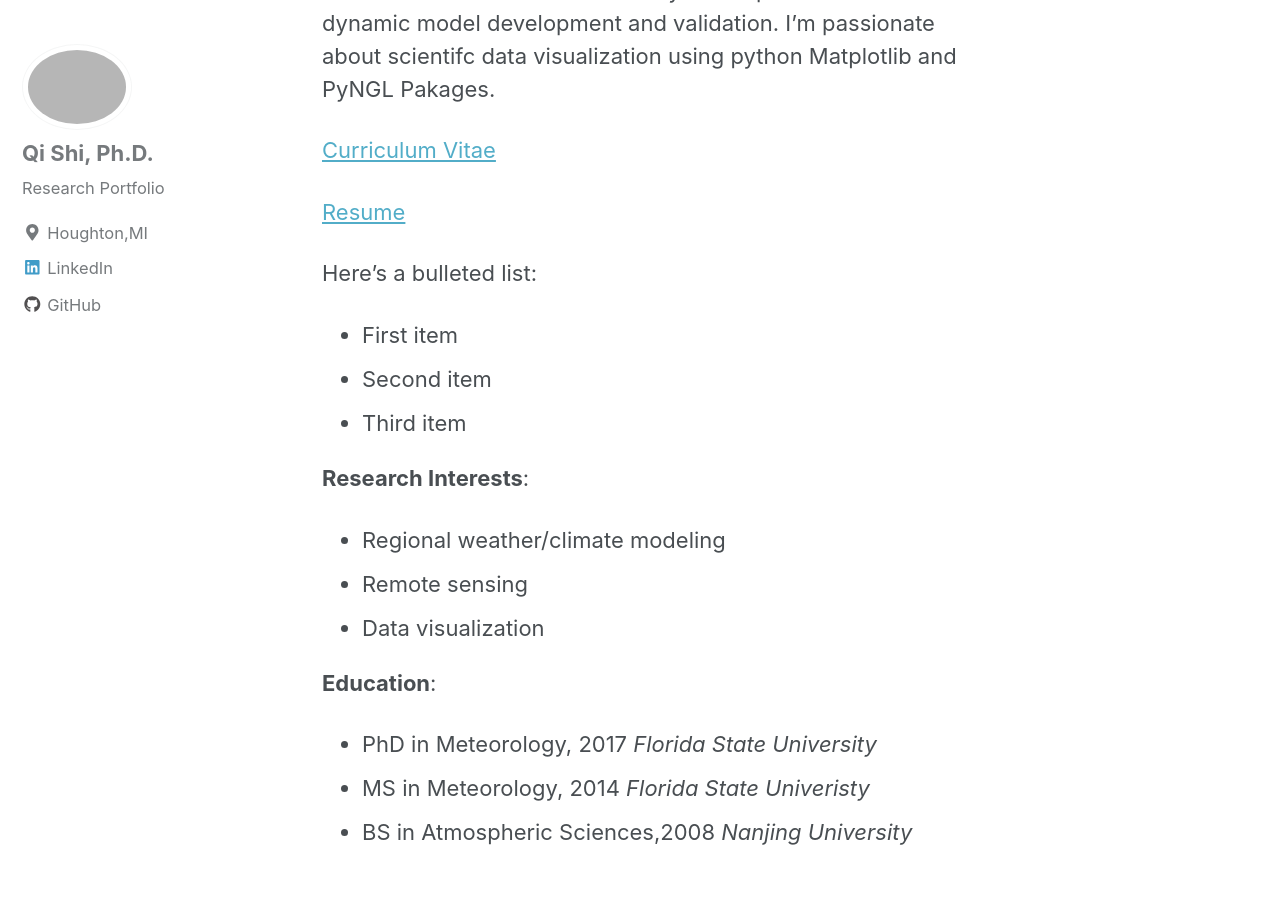
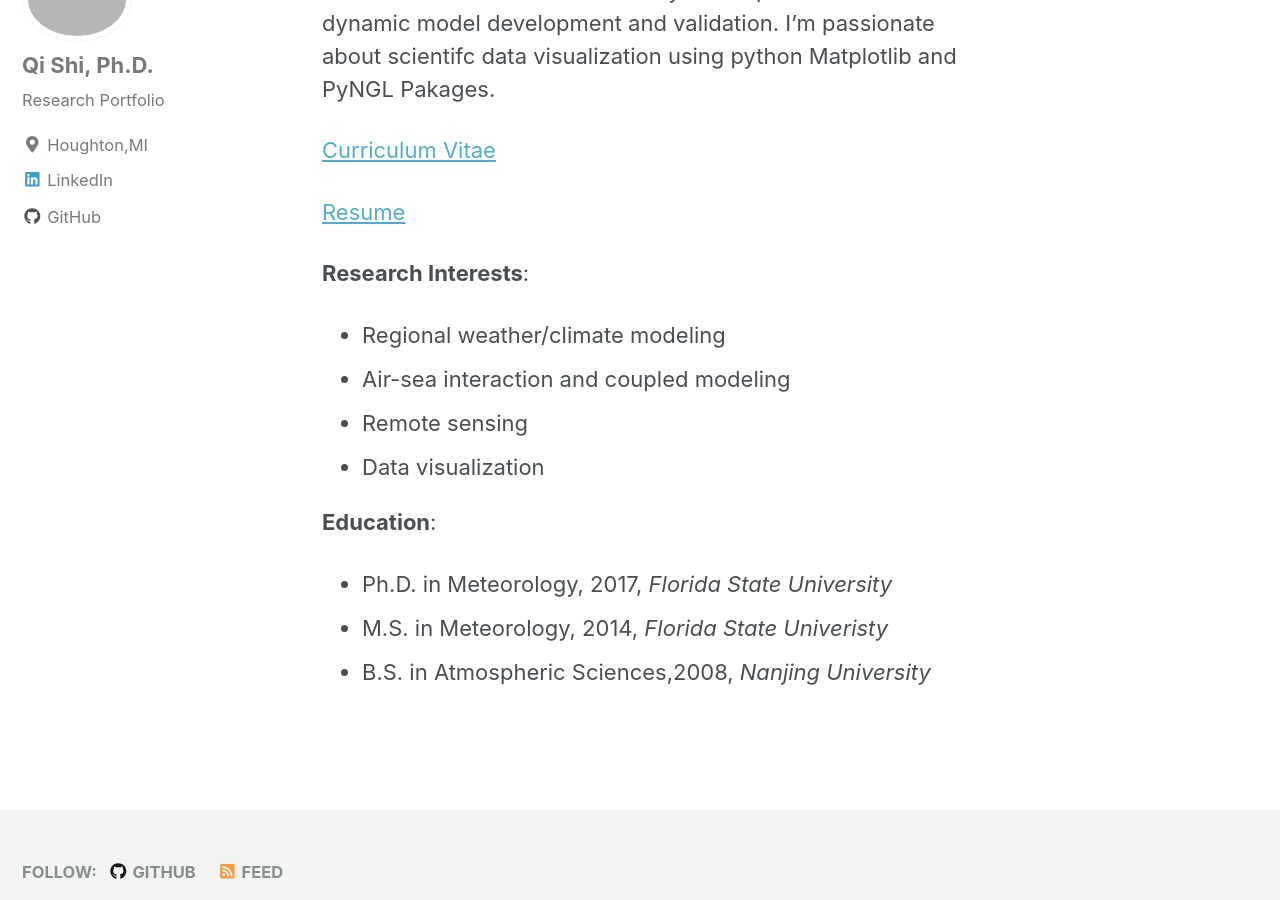
Before and after one commit to qishiphd/qishiphd.github.io, a Jekyll site: the page built from _pages/about.md, in a window 1280 px wide and 900 px high, scrolled down 354 px. Built offline with Jekyll 4.4.1, drawn with Linux system fonts in a browser that asks for light colours; nearby versions of some CDN libraries.

Commit message:
Update about.md

```diff
--- a/_pages/about.md
+++ b/_pages/about.md
@@ -10,20 +10,13 @@ I'm a weather/climate/hydrodynamic modeler at Michigan Technological University.
 
 [Resume](http://qishiphd.github.io/pdf/QiShi-resume.pdf)
 
-Here's a bulleted list:
-* First item
-+ Second item
-- Third item
-
 **Research Interests**:
 * Regional weather/climate modeling
-+ Remote sensing
++ Air-sea interaction and coupled modeling
+- Remote sensing
 - Data visualization
 
 **Education**:
-* PhD in Meteorology, 2017
- *Florida State University*
-+ MS in Meteorology, 2014
-  *Florida State Univeristy*
-- BS in Atmospheric Sciences,2008
-  *Nanjing University*
+* Ph.D. in Meteorology, 2017, *Florida State University*
++ M.S. in Meteorology, 2014, *Florida State Univeristy*
+- B.S. in Atmospheric Sciences,2008, *Nanjing University*
```
